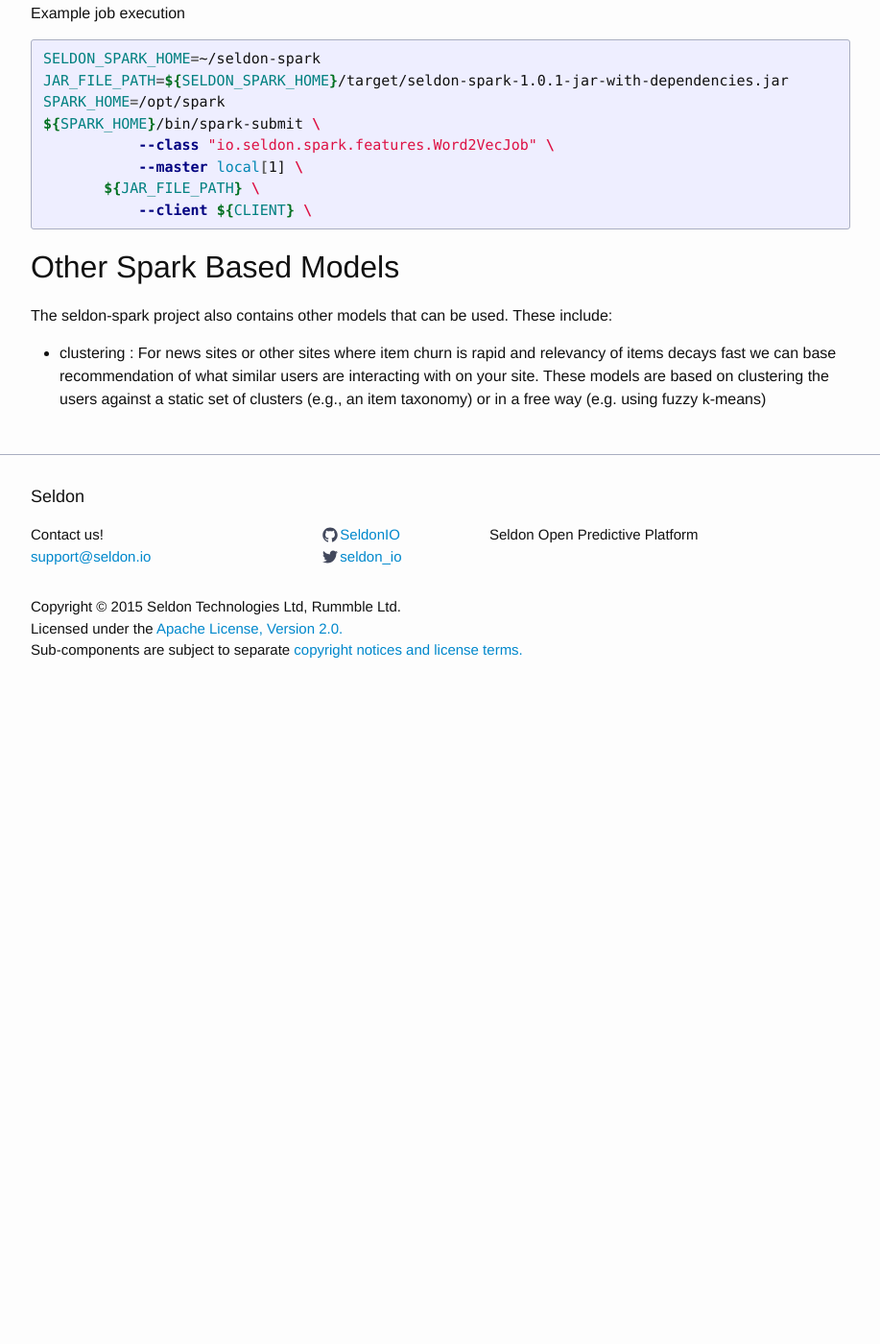
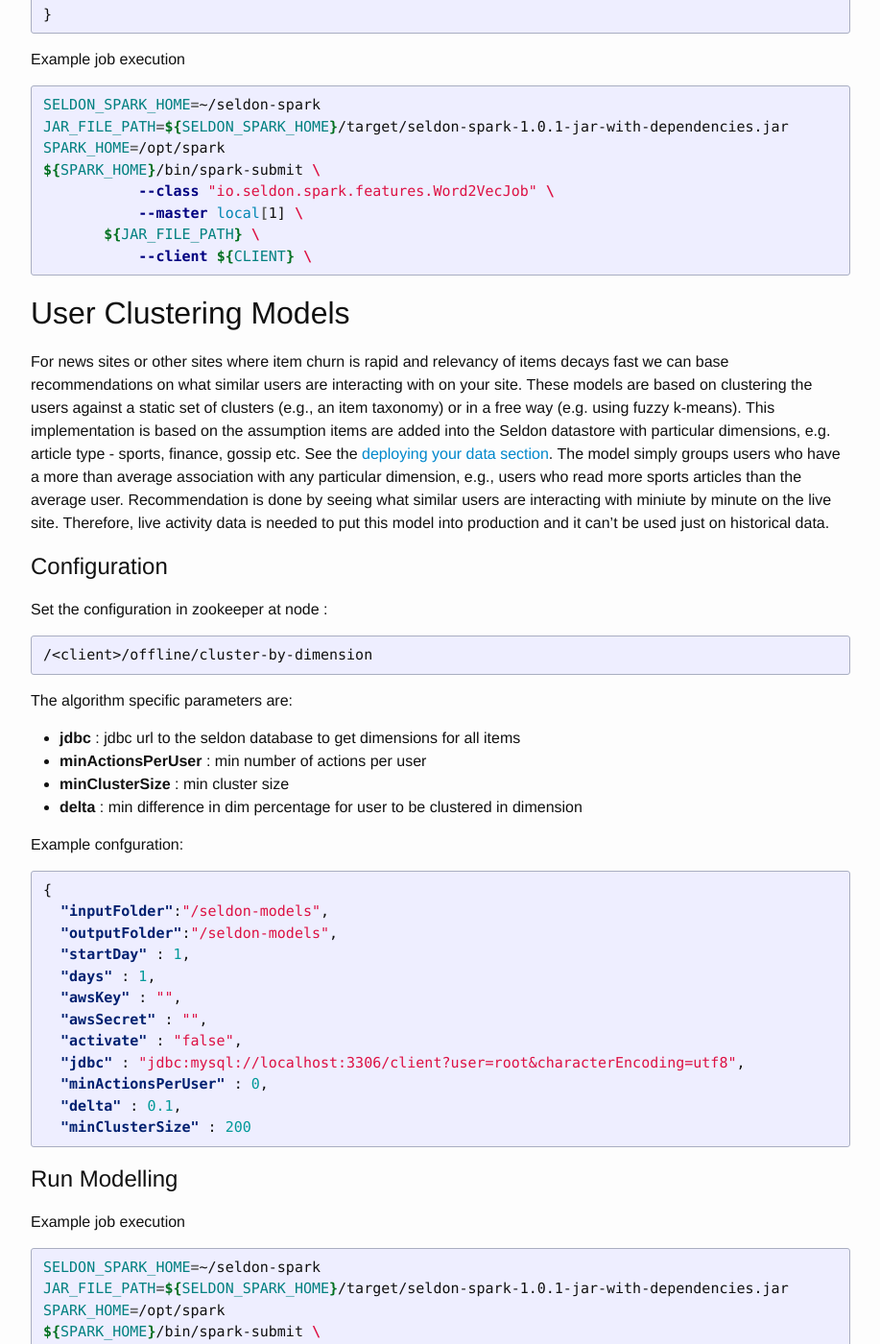
Before and after one commit to SeldonIO/seldonio.github.com, a Jekyll site: the page built from spark-models.md, in a window 1280 px wide and 1400 px high, scrolled down 6311 px. Shown: the whole window at 96% size, without its empty margins (181-1098 px from the left). Built offline with Jekyll 4.4.1, drawn with Linux system fonts in a browser that asks for light colours; before the commit the page ends 7060 px from its top, so only the background shows below that; some of the changed text lies outside the part shown; grey boxes are pictures that could not be loaded.

Commit message:
add docs for word2vec and user clustering

```diff
--- a/spark-models.md
+++ b/spark-models.md
@@ -10,6 +10,8 @@ The Seldon Spark component is used to run [Apache Spark](https://spark.apache.or
  * [Actions Grouping Job](#actions)
  * [Matrix Factorization](#matrix-factorization)
  * [Item Activity Similarity](#item-similarity)
+ * [Word2Vec](#word2vec)
+ * [User Clusters](#user-clusters)
 
 # Set Up
 
@@ -204,8 +206,8 @@ cat /seldon-models/${CLIENT}/item-similarity/${DAY}/part* | ${SELDON-SPARK-HOME}
 mysql -h${DB_HOST} -u${DB_USER} -p${DB_PASS} ${CLIENT} < upload.sql
 {% endhighlight %}
 
-# Word2Vec
-Word2Vec are deep learning based language models that create vector space representations. Traditionally they are trained on a large text corpus but there has been recent use of training them on session activity data. In this setting a "sentence" is a user session whose "words" are the products/items they have interacted with. By training on large amounts of session data we can create vectors that describe the products and can be used to find similar products. For the word2vec training we use the implementation in [Apache Spark](https://spark.apache.org/docs/latest/mllib-feature-extraction.html#word2vec).
+# Word2Vec<a name="word2vec"></a>
+Word2Vec models are deep learning based language models that create vector space representations. Traditionally they are trained on a large text corpus but there has been recent use of training them on session activity data. In this setting a "sentence" is a user session whose "words" are the products/items they have interacted with. By training on large amounts of session data we can create vectors that describe the products and can be used to find similar products. For the word2vec training we use the implementation in [Apache Spark](https://spark.apache.org/docs/latest/mllib-feature-extraction.html#word2vec).
 
 There are two Spark jobs that need to be run:
 
@@ -299,8 +301,51 @@ ${SPARK_HOME}/bin/spark-submit \
 {% endhighlight %}
 
 
-# Other Spark Based Models
+# User Clustering Models<a name="user-clusters"></a>
+For news sites or other sites where item churn is rapid and relevancy of items decays fast we can base recommendations on what similar users are interacting with on your site. These models are based on clustering the users against a static set of clusters (e.g., an item taxonomy) or in a free way (e.g. using fuzzy k-means). This implementation is based on the assumption items are added into the Seldon datastore with particular dimensions, e.g. article type - sports, finance, gossip etc. See the [deploying your data section](deploying-your-data.html). The model simply groups users who have a more than average association with any particular dimension, e.g., users who read more sports articles than the average user. Recommendation is done by seeing what similar users are interacting with miniute by minute on the live site. Therefore, live activity data is needed to put this model into production and it can't be used just on historical data.
 
-The seldon-spark project also contains other models that can be used. These include:
+## Configuration
+Set the configuration in zookeeper at node :
 
- * clustering : For news sites or other sites where item churn is rapid and relevancy of items decays fast we can base recommendation of what similar users are interacting with on your site. These models are based on clustering the users against a static set of clusters (e.g., an item taxonomy) or in a free way (e.g. using fuzzy k-means)
+{% highlight bash %}
+/<client>/offline/cluster-by-dimension
+{% endhighlight %}
+
+The algorithm specific parameters are:
+
+ * **jdbc** : jdbc url to the seldon database to get dimensions for all items
+ * **minActionsPerUser** : min number of actions per user
+ * **minClusterSize** : min cluster size
+ * **delta** :  min difference in dim percentage for user to be clustered in dimension
+
+Example confguration:
+
+{% highlight json %}
+{
+  "inputFolder":"/seldon-models",
+  "outputFolder":"/seldon-models",
+  "startDay" : 1,
+  "days" : 1,
+  "awsKey" : "",
+  "awsSecret" : "",
+  "activate" : "false",
+  "jdbc" : "jdbc:mysql://localhost:3306/client?user=root&characterEncoding=utf8",
+  "minActionsPerUser" : 0,
+  "delta" : 0.1,
+  "minClusterSize" : 200
+{% endhighlight %}
+
+## Run Modelling
+
+Example job execution
+
+{% highlight bash %}
+SELDON_SPARK_HOME=~/seldon-spark
+JAR_FILE_PATH=${SELDON_SPARK_HOME}/target/seldon-spark-1.0.1-jar-with-dependencies.jar
+SPARK_HOME=/opt/spark
+${SPARK_HOME}/bin/spark-submit \
+	   --class "io.seldon.spark.cluster.ClusterUsersByDimension" \
+	   --master local[1] \
+       ${JAR_FILE_PATH} \
+	   --client ${CLIENT} \
+{% endhighlight %}
```
Also changed, not shown: other parts of spark-models.md (+2 -2 lines).
